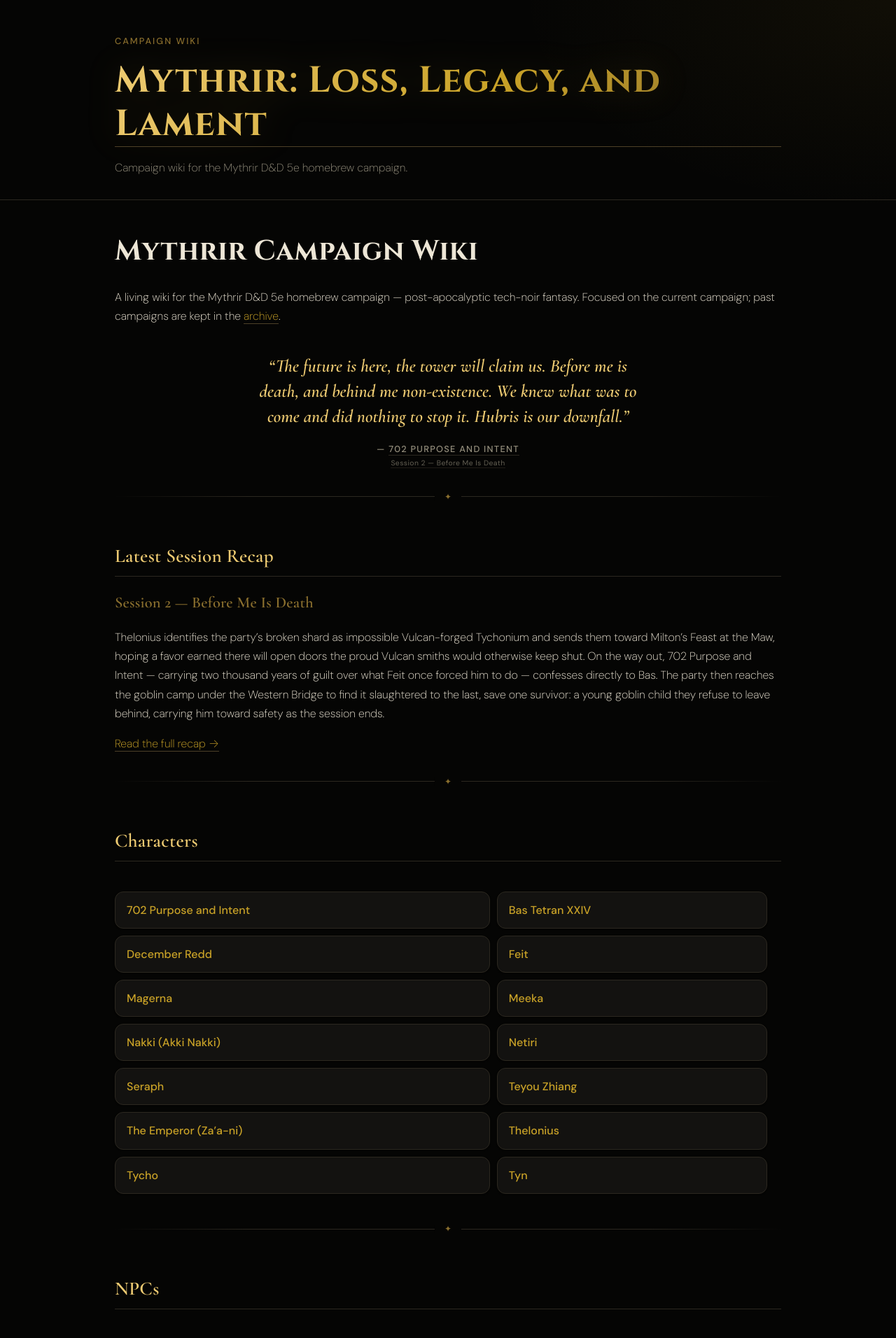
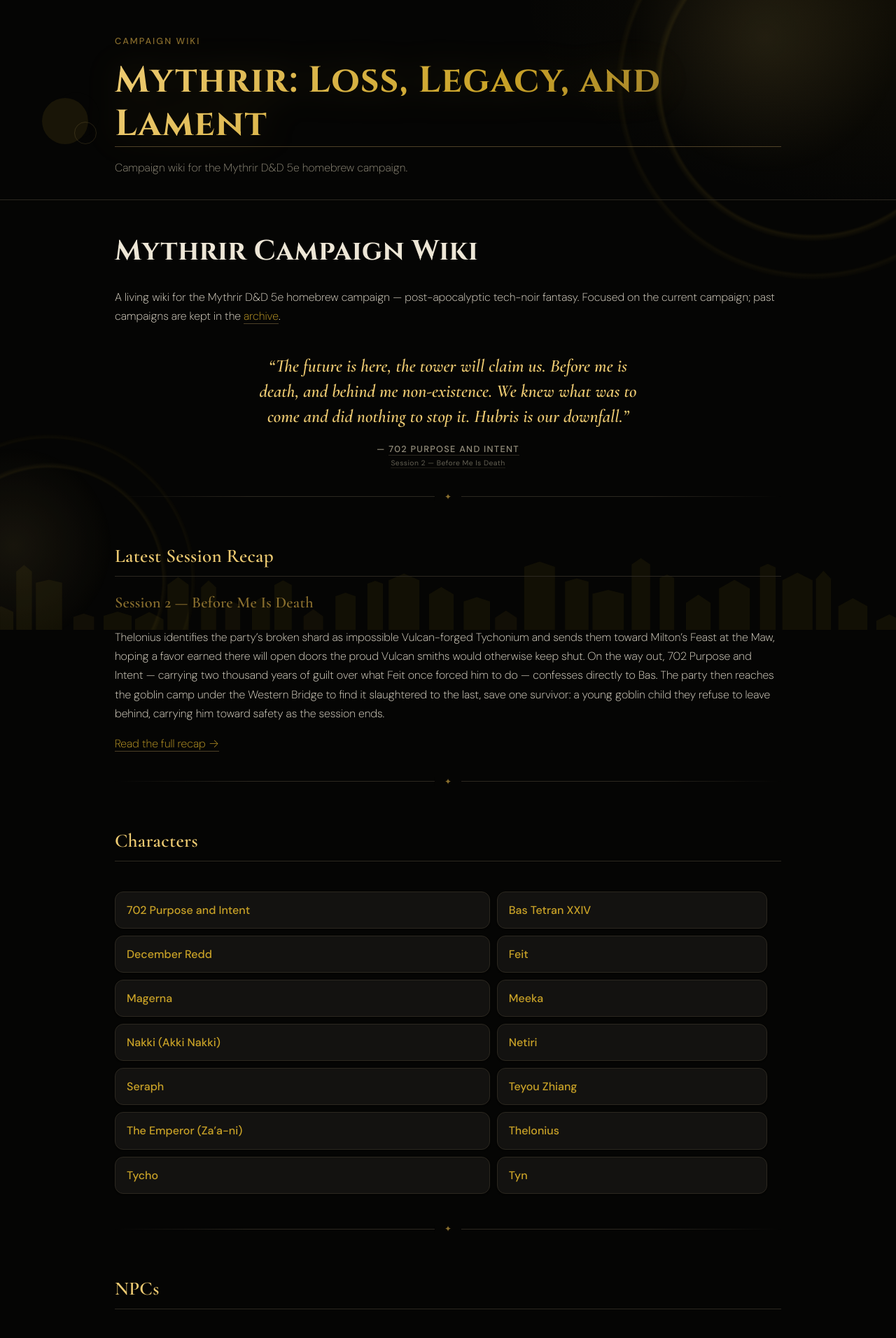
Before and after one commit to eskyuji/loss-legacy-lament, a Jekyll site: the page built from index.md, in a window 1280 px wide. Shown: the top 1912 px of the page at 70% size. Built offline with Jekyll 4.4.1, drawn with Linux system fonts in a browser that asks for light colours.

```diff
--- a/_layouts/default.html
+++ b/_layouts/default.html
@@ -11,6 +11,44 @@
 <link rel="stylesheet" href="{{ '/assets/css/style.css' | relative_url }}">
 </head>
 <body>
+  <div class="page-ornament" aria-hidden="true">
+    <div class="ornament-rings ornament-rings-top"></div>
+    <div class="ornament-rings ornament-rings-bottom"></div>
+    <div class="ornament-moons"></div>
+    <svg class="ornament-spires-svg" viewBox="0 0 1600 160" preserveAspectRatio="none" xmlns="http://www.w3.org/2000/svg" aria-hidden="true">
+      <polygon points="-20,160 24,160 24,123 2.0,111 -20,123" />
+      <polygon points="29,160 57,160 57,39 43.0,25 29,39" />
+      <polygon points="64,160 111,160 111,62 87.5,56 64,62" />
+      <polygon points="131,160 168,160 168,133 149.5,126 131,133" />
+      <polygon points="185,160 235,160 235,131 210.0,122 185,131" />
+      <polygon points="241,160 292,160 292,138 266.5,123 241,138" />
+      <polygon points="299,160 337,160 337,66 318.0,50 299,66" />
+      <polygon points="359,160 386,160 386,72 372.5,57 359,72" />
+      <polygon points="402,160 429,160 429,108 415.5,102 402,108" />
+      <polygon points="450,160 482,160 482,105 466.0,93 450,105" />
+      <polygon points="490,160 521,160 521,67 505.5,57 490,67" />
+      <polygon points="542,160 577,160 577,132 559.5,117 542,132" />
+      <polygon points="599,160 635,160 635,90 617.0,83 599,90" />
+      <polygon points="656,160 684,160 684,64 670.0,58 656,64" />
+      <polygon points="694,160 749,160 749,57 721.5,43 694,57" />
+      <polygon points="766,160 810,160 810,86 788.0,71 766,86" />
+      <polygon points="828,160 875,160 875,101 851.5,92 828,101" />
+      <polygon points="884,160 923,160 923,135 903.5,120 884,135" />
+      <polygon points="936,160 991,160 991,29 963.5,18 936,29" />
+      <polygon points="1009,160 1051,160 1051,60 1030.0,53 1009,60" />
+      <polygon points="1058,160 1114,160 1114,85 1086.0,77 1058,85" />
+      <polygon points="1128,160 1161,160 1161,24 1144.5,11 1128,24" />
+      <polygon points="1178,160 1204,160 1204,52 1191.0,45 1178,52" />
+      <polygon points="1225,160 1269,160 1269,104 1247.0,87 1225,104" />
+      <polygon points="1284,160 1339,160 1339,74 1311.5,56 1284,74" />
+      <polygon points="1357,160 1385,160 1385,30 1371.0,23 1357,30" />
+      <polygon points="1397,160 1451,160 1451,57 1424.0,41 1397,57" />
+      <polygon points="1457,160 1484,160 1484,54 1470.5,37 1457,54" />
+      <polygon points="1497,160 1549,160 1549,111 1523.0,94 1497,111" />
+      <polygon points="1565,160 1611,160 1611,141 1588.0,128 1565,141" />
+    </svg>
+  </div>
+
   <header class="site-header">
     <div class="wrap">
       <p class="eyebrow">Campaign Wiki</p>
--- a/assets/css/style.css
+++ b/assets/css/style.css
@@ -40,6 +40,86 @@ body {
   max-width: var(--max-width);
   margin: 0 auto;
   padding: 0 24px;
+}
+
+/* Peripheral ornament — gold banners, astrolabe rings, and a distant spire
+   silhouette sitting in the margins outside the content column. Fixed to the
+   viewport so it reads as a frame around the page rather than scrolling content. */
+
+.page-ornament {
+  position: fixed;
+  inset: 0;
+  z-index: -1;
+  overflow: hidden;
+  pointer-events: none;
+}
+
+.ornament-rings {
+  position: absolute;
+  border-radius: 50%;
+  background:
+    radial-gradient(circle at center, transparent 54%, rgba(201, 162, 39, 0.09) 55%, transparent 57%),
+    radial-gradient(circle at center, transparent 68%, rgba(201, 162, 39, 0.06) 69%, transparent 71%),
+    radial-gradient(circle at center, transparent 82%, rgba(201, 162, 39, 0.04) 83%, transparent 85%),
+    radial-gradient(circle at 38% 38%, rgba(238, 203, 114, 0.10), transparent 40%);
+}
+
+.ornament-rings-top {
+  top: -160px;
+  right: -160px;
+  width: 560px;
+  height: 560px;
+}
+
+.ornament-rings-bottom {
+  bottom: -140px;
+  left: -140px;
+  width: 420px;
+  height: 420px;
+  opacity: 0.8;
+}
+
+/* Small moon cluster, echoing the layered sun/moon disc motif. */
+.ornament-moons {
+  position: absolute;
+  top: 140px;
+  left: 60px;
+  width: 90px;
+  height: 90px;
+}
+.ornament-moons::before,
+.ornament-moons::after {
+  content: "";
+  position: absolute;
+  border-radius: 50%;
+}
+.ornament-moons::before {
+  top: 0;
+  left: 0;
+  width: 66px;
+  height: 66px;
+  background: rgba(201, 162, 39, 0.10);
+  box-shadow: 16px -8px 0 0 var(--bg);
+}
+.ornament-moons::after {
+  top: 34px;
+  left: 46px;
+  width: 30px;
+  height: 30px;
+  border: 1px solid rgba(238, 203, 114, 0.14);
+}
+
+.ornament-spires-svg {
+  position: absolute;
+  bottom: 0;
+  left: 0;
+  width: 100%;
+  height: 110px;
+  fill: rgba(201, 162, 39, 0.07);
+}
+
+@media (max-width: 700px) {
+  .page-ornament { display: none; }
 }
 
 /* Header */
```
